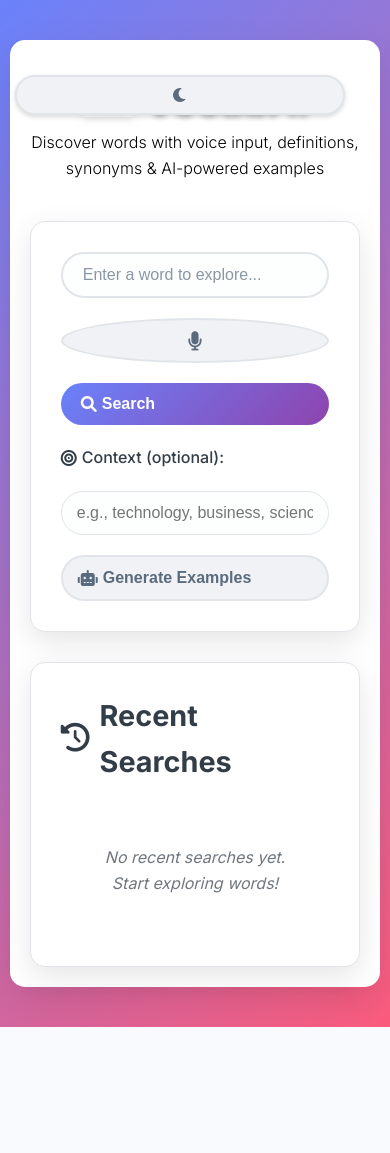
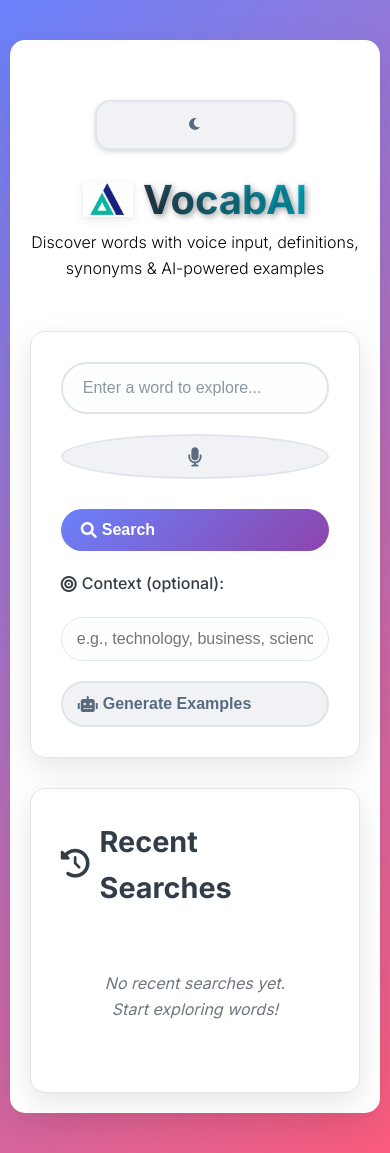
Before and after one commit to hsoni7115/VocabAI, a Flask app: page / in a window 390 px wide. Before the commit the page ends 1027 px from the top, so only its background shows below. Run offline with Flask 3, Linux system fonts and the light colour scheme.

Commit message:
responsive dimensions

```diff
--- a/static/styles.css
+++ b/static/styles.css
@@ -1182,51 +1182,72 @@ body.dark-mode .history-section h3 .fas {
 }
 
 /* Responsive Adjustments */
+
 @media (max-width: 768px) {
     .container {
         padding: var(--spacing-md);
         margin: var(--spacing-md) auto;
     }
 
-    .header h1 {
-        font-size: 2.2rem;
-        gap: var(--spacing-sm);
-    }
-    .header p {
-        font-size: var(--font-size-md);
+    /* Adjust header padding to ensure space, but now the button will move */
+    .header {
+        padding-top: var(--spacing-md); /* Reset or keep moderate padding, as button moves */
+        margin-bottom: var(--spacing-lg); /* Keep good space below header content */
+        display: flex; /* Make header a flex container */
+        flex-direction: column; /* Stack its children (logo/title and p tag) vertically */
+        align-items: center; /* Center children horizontally */
     }
 
+    /* Re-position the theme toggle button for mobile */
     .theme-toggle-btn {
-        top: 15px;
-        right: 15px;
-        width: 40px;
-        height: 40px;
-        font-size: 1rem;
+        position: static; /* Remove absolute positioning */
+        margin-top: var(--spacing-md); /* Add margin to push it below the heading */
+        margin-bottom: var(--spacing-lg); /* Space below the button */
+        width: 100%; /* Make it full width if desired */
+        max-width: 200px; /* Or a fixed max-width to not stretch too wide */
+        height: 50px; /* Adjust height */
+        border-radius: var(--border-radius-md); /* Make it more rectangular like other buttons */
+        font-size: var(--font-size-md); /* Adjust font size */
     }
 
+    /* Adjust the h1 containing the logo and app title */
+    .header h1 {
+        flex-direction: row; /* Keep logo and text side-by-side in h1 */
+        gap: var(--spacing-sm);
+        margin-bottom: var(--spacing-sm); /* Keep space between h1 and p tag */
+        text-align: center; /* Ensure contents are centered within h1 */
+    }
+
+    .header p {
+        text-align: center; /* Ensure this line is centered */
+        margin-bottom: var(--spacing-md); /* Space below "Discover words..." line */
+    }
+
+
+    /* Ensure search-container elements stack vertically */
     .search-container {
         flex-direction: column;
         gap: var(--spacing-md);
     }
-    .search-input, .btn {
-        width: 100%; /* Full width for inputs and buttons */
-        padding: 12px 20px; /* Slightly less padding */
-        font-size: var(--font-size-md);
+    .search-input {
+        width: 100%; /* Input takes full width */
     }
     .voice-btn {
         width: 50px;
         height: 50px;
-        font-size: 1.3rem;
-        align-self: flex-end; /* Align to the right if in a column */
+        align-self: center; /* Center the voice button if it's not full width */
+        margin-bottom: var(--spacing-sm); /* Space below mic if it's not full width button */
     }
-    .search-container .btn-primary, .search-container .btn-secondary {
-        width: 100%;
+    .search-container .btn-primary,
+    .search-container .btn-secondary {
+        width: 100%; /* Make search button full width */
+        padding: 12px 20px;
     }
 
-
+    /* Ensure context-input elements stack vertically */
     .context-input {
         flex-direction: column;
-        align-items: flex-start; /* Align labels to start */
+        align-items: flex-start; /* Align label/input to start */
         gap: var(--spacing-md);
     }
     .context-input input, .context-input button {
@@ -1280,7 +1301,10 @@ body.dark-mode .history-section h3 .fas {
     .header p {
         font-size: var(--font-size-base);
     }
-
+    .theme-toggle-btn {
+        font-size: var(--font-size-sm);
+        padding: 10px 15px; /* Adjust padding if height/width is set */
+    }
     .voice-btn {
         width: 45px;
         height: 45px;
```
